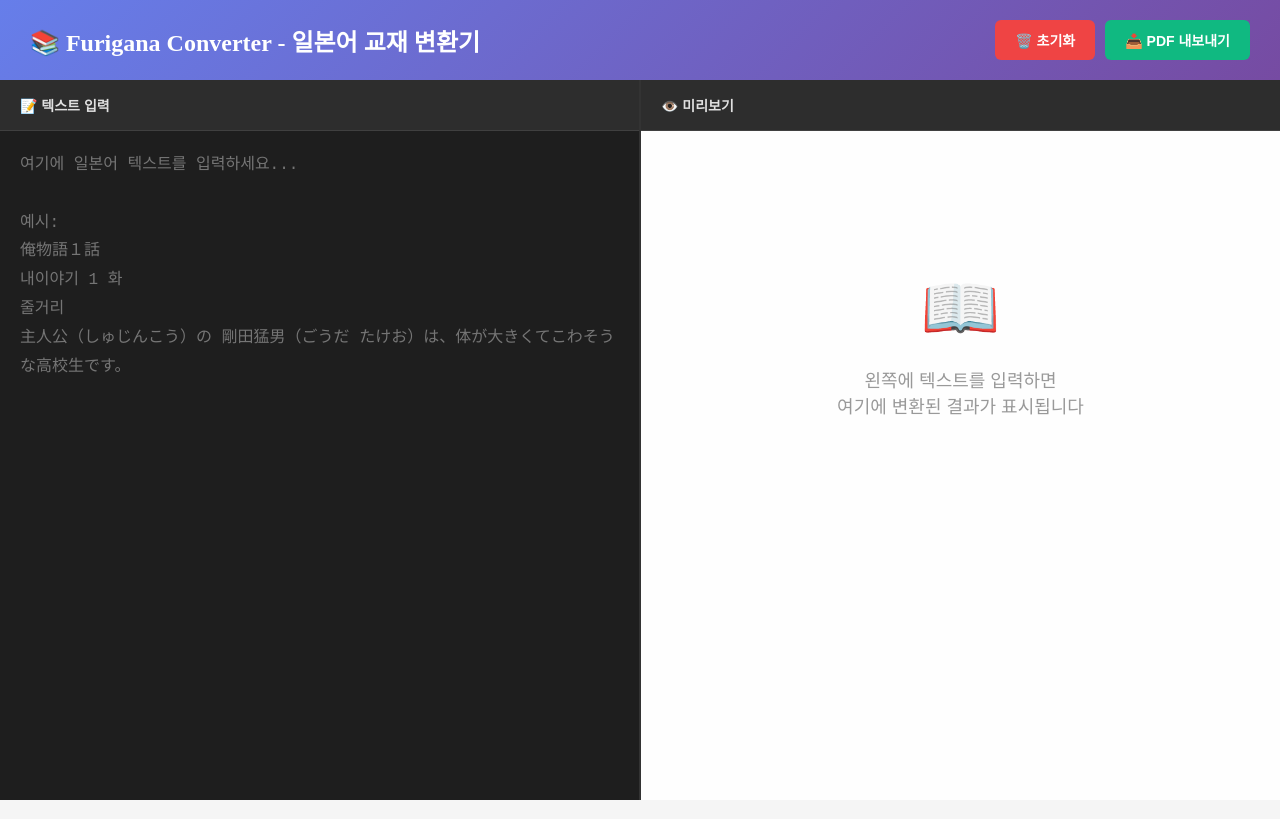
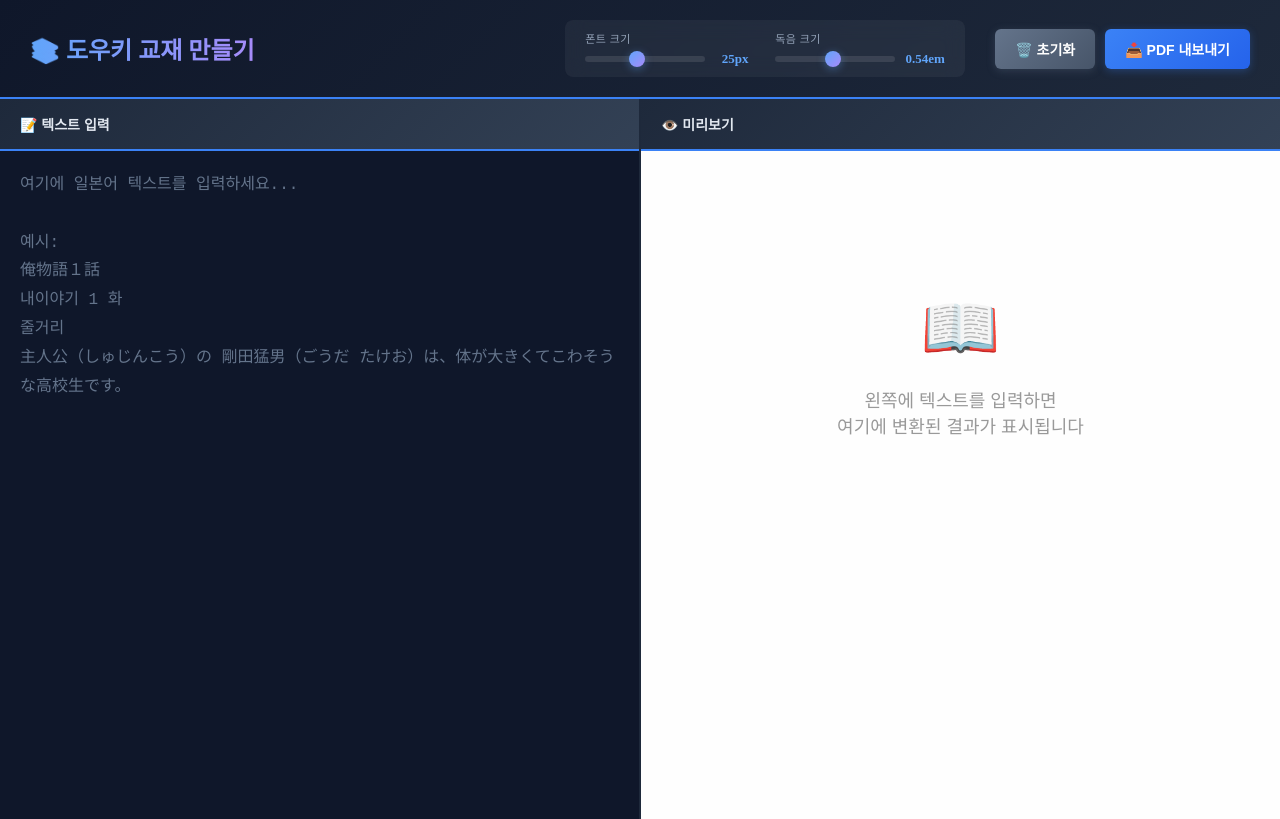
Before and after one commit to tangible-idea/TextParserForJapaneseLeaners, a plain HTML site: page furigana_app.html in a window 1280 px wide. Drawn offline with Linux system fonts and the light colour scheme.

Commit message:
폰트 크기 및 독음 크기 조절 기능 추가, UI 다크 테마 개선

```diff
--- a/furigana_app.html
+++ b/furigana_app.html
@@ -19,23 +19,111 @@
         }
 
         .header {
-            background: linear-gradient(135deg, #667eea 0%, #764ba2 100%);
+            background: linear-gradient(135deg, #0f172a 0%, #1e293b 100%);
             color: white;
             padding: 20px 30px;
-            box-shadow: 0 2px 10px rgba(0,0,0,0.1);
+            box-shadow: 0 4px 20px rgba(0,0,0,0.3);
             display: flex;
             justify-content: space-between;
             align-items: center;
+            border-bottom: 2px solid #3b82f6;
         }
 
         .header h1 {
             font-size: 24px;
             font-weight: 600;
+            background: linear-gradient(90deg, #60a5fa, #a78bfa);
+            -webkit-background-clip: text;
+            -webkit-text-fill-color: transparent;
+            background-clip: text;
         }
 
         .header-buttons {
             display: flex;
             gap: 10px;
+            align-items: center;
+        }
+
+        .controls-panel {
+            display: flex;
+            gap: 20px;
+            align-items: center;
+            margin-right: 20px;
+            padding: 10px 20px;
+            background: rgba(255, 255, 255, 0.05);
+            border-radius: 8px;
+            backdrop-filter: blur(10px);
+        }
+
+        .control-group {
+            display: flex;
+            flex-direction: column;
+            gap: 5px;
+        }
+
+        .control-label {
+            font-size: 11px;
+            color: #94a3b8;
+            font-weight: 500;
+            text-transform: uppercase;
+            letter-spacing: 0.5px;
+        }
+
+        .slider-container {
+            display: flex;
+            align-items: center;
+            gap: 10px;
+        }
+
+        .slider {
+            width: 120px;
+            height: 6px;
+            border-radius: 3px;
+            background: rgba(255, 255, 255, 0.1);
+            outline: none;
+            -webkit-appearance: none;
+            appearance: none;
+        }
+
+        .slider::-webkit-slider-thumb {
+            -webkit-appearance: none;
+            appearance: none;
+            width: 16px;
+            height: 16px;
+            border-radius: 50%;
+            background: linear-gradient(135deg, #60a5fa, #a78bfa);
+            cursor: pointer;
+            box-shadow: 0 2px 8px rgba(96, 165, 250, 0.4);
+            transition: all 0.2s ease;
+        }
+
+        .slider::-webkit-slider-thumb:hover {
+            transform: scale(1.2);
+            box-shadow: 0 4px 12px rgba(96, 165, 250, 0.6);
+        }
+
+        .slider::-moz-range-thumb {
+            width: 16px;
+            height: 16px;
+            border-radius: 50%;
+            background: linear-gradient(135deg, #60a5fa, #a78bfa);
+            cursor: pointer;
+            border: none;
+            box-shadow: 0 2px 8px rgba(96, 165, 250, 0.4);
+            transition: all 0.2s ease;
+        }
+
+        .slider::-moz-range-thumb:hover {
+            transform: scale(1.2);
+            box-shadow: 0 4px 12px rgba(96, 165, 250, 0.6);
+        }
+
+        .slider-value {
+            font-size: 13px;
+            font-weight: 600;
+            color: #60a5fa;
+            min-width: 40px;
+            text-align: center;
         }
 
         .btn {
@@ -50,25 +138,27 @@
         }
 
         .btn-export {
-            background-color: #10b981;
+            background: linear-gradient(135deg, #3b82f6, #2563eb);
             color: white;
+            box-shadow: 0 2px 8px rgba(59, 130, 246, 0.3);
         }
 
         .btn-export:hover {
-            background-color: #059669;
+            background: linear-gradient(135deg, #2563eb, #1d4ed8);
             transform: translateY(-2px);
-            box-shadow: 0 4px 12px rgba(16, 185, 129, 0.4);
+            box-shadow: 0 4px 16px rgba(59, 130, 246, 0.5);
         }
 
         .btn-clear {
-            background-color: #ef4444;
+            background: linear-gradient(135deg, #64748b, #475569);
             color: white;
+            box-shadow: 0 2px 8px rgba(100, 116, 139, 0.3);
         }
 
         .btn-clear:hover {
-            background-color: #dc2626;
+            background: linear-gradient(135deg, #475569, #334155);
             transform: translateY(-2px);
-            box-shadow: 0 4px 12px rgba(239, 68, 68, 0.4);
+            box-shadow: 0 4px 16px rgba(100, 116, 139, 0.5);
         }
 
         .container {
@@ -80,17 +170,17 @@
             flex: 1;
             display: flex;
             flex-direction: column;
-            background-color: #1e1e1e;
-            border-right: 2px solid #333;
+            background-color: #0f172a;
+            border-right: 2px solid #1e293b;
         }
 
         .pane-header {
             padding: 15px 20px;
-            background-color: #2d2d2d;
-            color: #e0e0e0;
+            background: linear-gradient(135deg, #1e293b, #334155);
+            color: #e2e8f0;
             font-weight: 600;
             font-size: 14px;
-            border-bottom: 1px solid #404040;
+            border-bottom: 2px solid #3b82f6;
             font-family: "Apple SD Gothic Neo", sans-serif;
         }
 
@@ -98,8 +188,8 @@
             flex: 1;
             padding: 20px;
             border: none;
-            background-color: #1e1e1e;
-            color: #d4d4d4;
+            background-color: #0f172a;
+            color: #e2e8f0;
             font-size: 16px;
             line-height: 1.8;
             resize: none;
@@ -108,6 +198,11 @@
 
         #input-text:focus {
             outline: none;
+            background-color: #1e293b;
+        }
+
+        #input-text::placeholder {
+            color: #64748b;
         }
 
         .preview-pane {
@@ -178,8 +273,8 @@
         }
 
         rt {
-            font-size: 0.5em;
-            color: #e74c3c;
+            font-size: 0.54em;
+            color: #222;
             font-weight: normal;
             font-family: "Hiragino Kaku Gothic ProN", "Meiryo", sans-serif;
         }
@@ -191,7 +286,7 @@
             border-radius: 12px;
             box-shadow: 0 3px 10px rgba(0,0,0,0.08);
             line-height: 2.5;
-            font-size: 18px;
+            font-size: 25px;
             white-space: pre-wrap;
         }
 
@@ -243,8 +338,24 @@
 </head>
 <body>
     <div class="header">
-        <h1>📚 Furigana Converter - 일본어 교재 변환기</h1>
+        <h1>📚 도우키 교재 만들기</h1>
         <div class="header-buttons">
+            <div class="controls-panel">
+                <div class="control-group">
+                    <label class="control-label">폰트 크기</label>
+                    <div class="slider-container">
+                        <input type="range" min="14" max="40" value="25" class="slider" id="font-size-slider">
+                        <span class="slider-value" id="font-size-value">25px</span>
+                    </div>
+                </div>
+                <div class="control-group">
+                    <label class="control-label">독음 크기</label>
+                    <div class="slider-container">
+                        <input type="range" min="0.3" max="0.8" step="0.01" value="0.54" class="slider" id="ruby-size-slider">
+                        <span class="slider-value" id="ruby-size-value">0.54em</span>
+                    </div>
+                </div>
+            </div>
             <button class="btn btn-clear" onclick="clearText()">🗑️ 초기화</button>
             <button class="btn btn-export" onclick="exportToPDF()">📥 PDF 내보내기</button>
         </div>
@@ -270,16 +381,68 @@
     <script>
         const inputText = document.getElementById('input-text');
         const previewContent = document.getElementById('preview-content');
+        const fontSizeSlider = document.getElementById('font-size-slider');
+        const fontSizeValue = document.getElementById('font-size-value');
+        const rubySizeSlider = document.getElementById('ruby-size-slider');
+        const rubySizeValue = document.getElementById('ruby-size-value');
         let debounceTimer;
 
-        // Load saved text from localStorage
+        // Load saved settings from localStorage
         window.addEventListener('load', () => {
             const savedText = localStorage.getItem('furiganaText');
+            const savedFontSize = localStorage.getItem('fontSize') || '25';
+            const savedRubySize = localStorage.getItem('rubySize') || '0.54';
+
             if (savedText) {
                 inputText.value = savedText;
-                updatePreview();
             }
+
+            fontSizeSlider.value = savedFontSize;
+            rubySizeSlider.value = savedRubySize;
+            updateFontSize();
+            updateRubySize();
+            updatePreview();
         });
+
+        // Font size slider
+        fontSizeSlider.addEventListener('input', () => {
+            updateFontSize();
+            localStorage.setItem('fontSize', fontSizeSlider.value);
+        });
+
+        function updateFontSize() {
+            const size = fontSizeSlider.value;
+            fontSizeValue.textContent = size + 'px';
+            const contentSections = document.querySelectorAll('.content-section');
+            contentSections.forEach(section => {
+                section.style.fontSize = size + 'px';
+            });
+        }
+
+        // Ruby size slider
+        rubySizeSlider.addEventListener('input', () => {
+            updateRubySize();
+            localStorage.setItem('rubySize', rubySizeSlider.value);
+        });
+
+        function updateRubySize() {
+            const size = rubySizeSlider.value;
+            rubySizeValue.textContent = size + 'em';
+
+            // Update CSS variable or directly update rt elements
+            const style = document.createElement('style');
+            style.id = 'dynamic-ruby-style';
+            const existingStyle = document.getElementById('dynamic-ruby-style');
+            if (existingStyle) {
+                existingStyle.remove();
+            }
+            style.textContent = `
+                rt {
+                    font-size: ${size}em !important;
+                }
+            `;
+            document.head.appendChild(style);
+        }
 
         // Auto-save and update preview on input
         inputText.addEventListener('input', () => {
```
